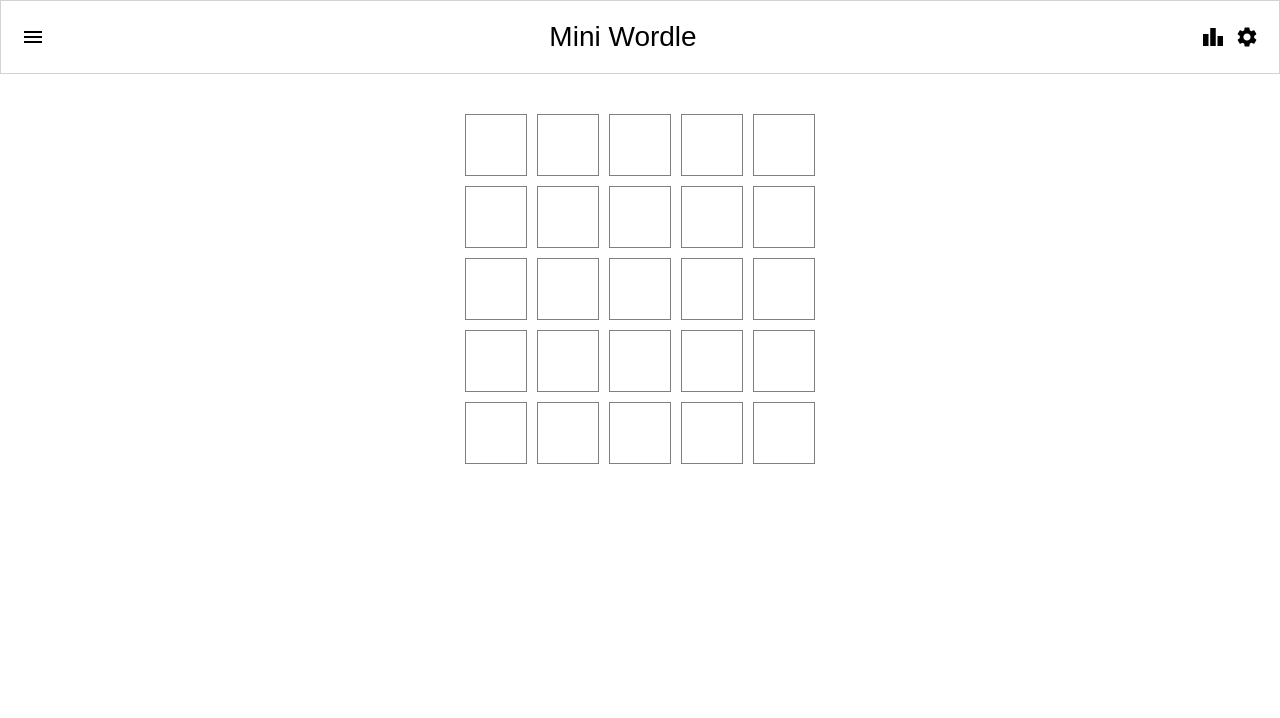
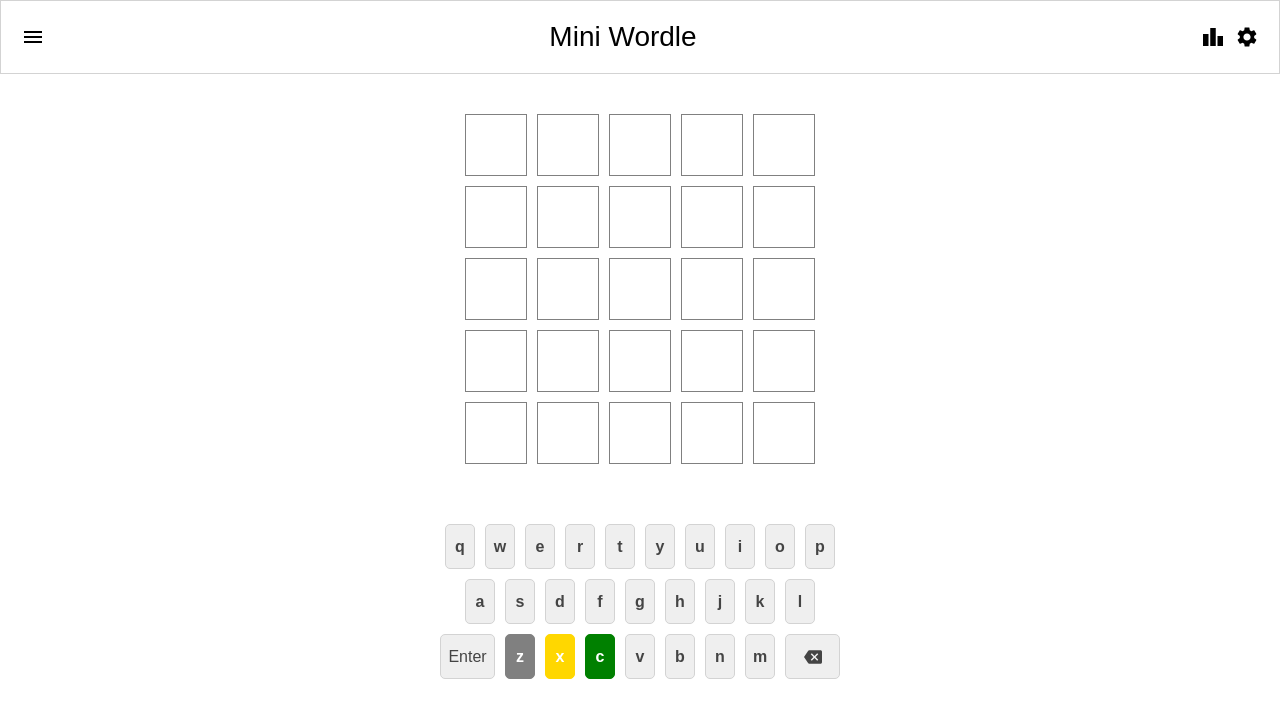
Before and after one commit to MKhantKyaw/mini-wordle, a React (Create React App) app: page / in a window 1280 px wide. Shown: the top 718 px of the page. Built offline with nearby package versions, Linux system fonts and the light colour scheme.

Commit message:
keyboard implemented

```diff
--- a/src/App.jsx
+++ b/src/App.jsx
@@ -1,3 +1,4 @@
+import Keyboard from './components/Keyboard/Keyboard';
 import Navbar from './components/Navbar/Navbar'
 import WordGrid from './components/WordGrid/WordGrid';
 
@@ -6,6 +7,7 @@ const App = () => {
         <>
             <Navbar />
             <WordGrid />
+            <Keyboard />
         </>
     );
 }
--- a/src/components/Keyboard/Keyboard.jsx
+++ b/src/components/Keyboard/Keyboard.jsx
@@ -0,0 +1,50 @@
+import './keyboard.scss'
+import { Backspace } from '@mui/icons-material'
+
+const Keyboard = () => {
+    const clickAction = (e) => {
+        console.log(e.target.value)
+    }
+    return (
+        <div className="keyboard">
+            <div className="top">
+                <button value="q" className="key" onClick={(e) => clickAction(e)}>q</button>
+                <button value="w" className="key" onClick={(e) => clickAction(e)}>w</button>
+                <button value="e" className="key" onClick={(e) => clickAction(e)}>e</button>
+                <button value="r" className="key" onClick={(e) => clickAction(e)}>r</button>
+                <button value="t" className="key" onClick={(e) => clickAction(e)}>t</button>
+                <button value="y" className="key" onClick={(e) => clickAction(e)}>y</button>
+                <button value="u" className="key" onClick={(e) => clickAction(e)}>u</button>
+                <button value="i" className="key" onClick={(e) => clickAction(e)}>i</button>
+                <button value="o" className="key" onClick={(e) => clickAction(e)}>o</button>
+                <button value="p" className="key" onClick={(e) => clickAction(e)}>p</button>
+            </div>
+
+            <div className="middle">
+                <button value="a" className="key" onClick={(e) => clickAction(e)}>a</button>
+                <button value="s" className="key" onClick={(e) => clickAction(e)}>s</button>
+                <button value="d" className="key" onClick={(e) => clickAction(e)}>d</button>
+                <button value="f" className="key" onClick={(e) => clickAction(e)}>f</button>
+                <button value="g" className="key" onClick={(e) => clickAction(e)}>g</button>
+                <button value="h" className="key" onClick={(e) => clickAction(e)}>h</button>
+                <button value="j" className="key" onClick={(e) => clickAction(e)}>j</button>
+                <button value="k" className="key" onClick={(e) => clickAction(e)}>k</button>
+                <button value="l" className="key" onClick={(e) => clickAction(e)}>l</button>
+            </div>
+
+            <div className="bottom">
+                <button value="Enter" className="bkey" onClick={(e) => clickAction(e)}>Enter</button>
+                <button value="z" className="key wrong" onClick={(e) => clickAction(e)}>z</button>
+                <button value="x" className="key placement" onClick={(e) => clickAction(e)}>x</button>
+                <button value="c" className="key correct" onClick={(e) => clickAction(e)}>c</button>
+                <button value="v" className="key" onClick={(e) => clickAction(e)}>v</button>
+                <button value="b" className="key" onClick={(e) => clickAction(e)}>b</button>
+                <button value="n" className="key" onClick={(e) => clickAction(e)}>n</button>
+                <button value="m" className="key" onClick={(e) => clickAction(e)}>m</button>
+                <button value="bspace" className="bkey" onClick={(e) => clickAction(e)}><Backspace className="icon" /></button>
+            </div>
+        </div >
+    );
+}
+
+export default Keyboard;
--- /dev/null
+++ b/src/components/Keyboard/keyboard.scss
@@ -0,0 +1,71 @@
+.keyboard {
+    display: flex;
+    justify-content: center;
+    align-items: center;
+    flex-direction: column;
+    margin-top: 40px;
+
+    .top,
+    .middle,
+    .bottom {
+        display: flex;
+        align-items: center;
+        justify-content: center;
+        gap: 10px;
+        margin-top: 10px;
+
+        .bkey {
+            width: 55px;
+            height: 45px;
+            color: rgb(68, 68, 68);
+            font-size: 16px;
+            border: 1px solid lightgray;
+            border-radius: 5px;
+
+            .icon {
+                pointer-events: none;
+                text-align: center;
+                margin-top: 4px;
+                font-size: 18px;
+            }
+        }
+
+        .key {
+            width: 30px;
+            height: 45px;
+            text-align: center;
+            font-weight: 550;
+            color: rgb(68, 68, 68);
+            font-size: 16px;
+            border: 1px solid lightgray;
+            border-radius: 5px;
+
+            &.correct {
+                background-color: green;
+                border: 1px solid green;
+                color: white;
+            }
+
+            &.wrong {
+                background-color: gray;
+                border: 1px solid gray;
+                color: white;
+            }
+
+            &.placement {
+                background-color: gold;
+                border: 1px solid gold;
+                color: white;
+
+            }
+
+            &:hover {
+                background-color: lightgray;
+            }
+
+
+        }
+    }
+
+
+}
```
